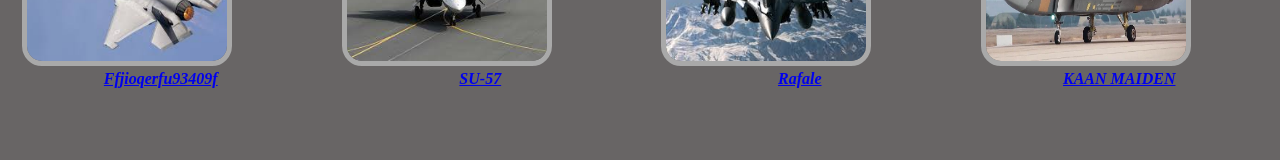
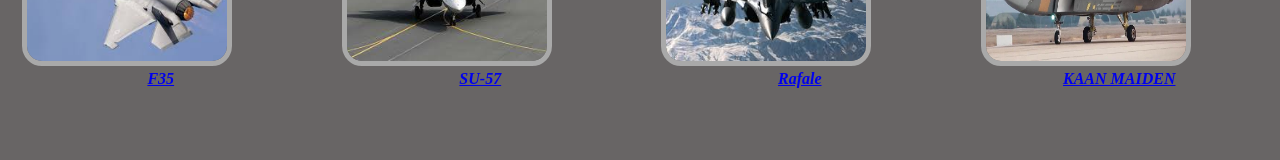
Before and after one commit to muhammadsalar0/jet_info, a plain HTML site: page index.html in a window 1280 px wide. Shown: the part 455-615 px from the top of the page. Drawn offline with Linux system fonts and the light colour scheme.

Commit message:
corrected jet name

```diff
--- a/index.html
+++ b/index.html
@@ -74,7 +74,7 @@
                 <td>
                     <a href="F35.html">
                         <img src="F35.jpeg">
-                        <p style="text-align: center">Ffjioqerfu93409f</p>
+                        <p style="text-align: center">F35</p>
                     </a>
                 </td>
                 <td>
```
